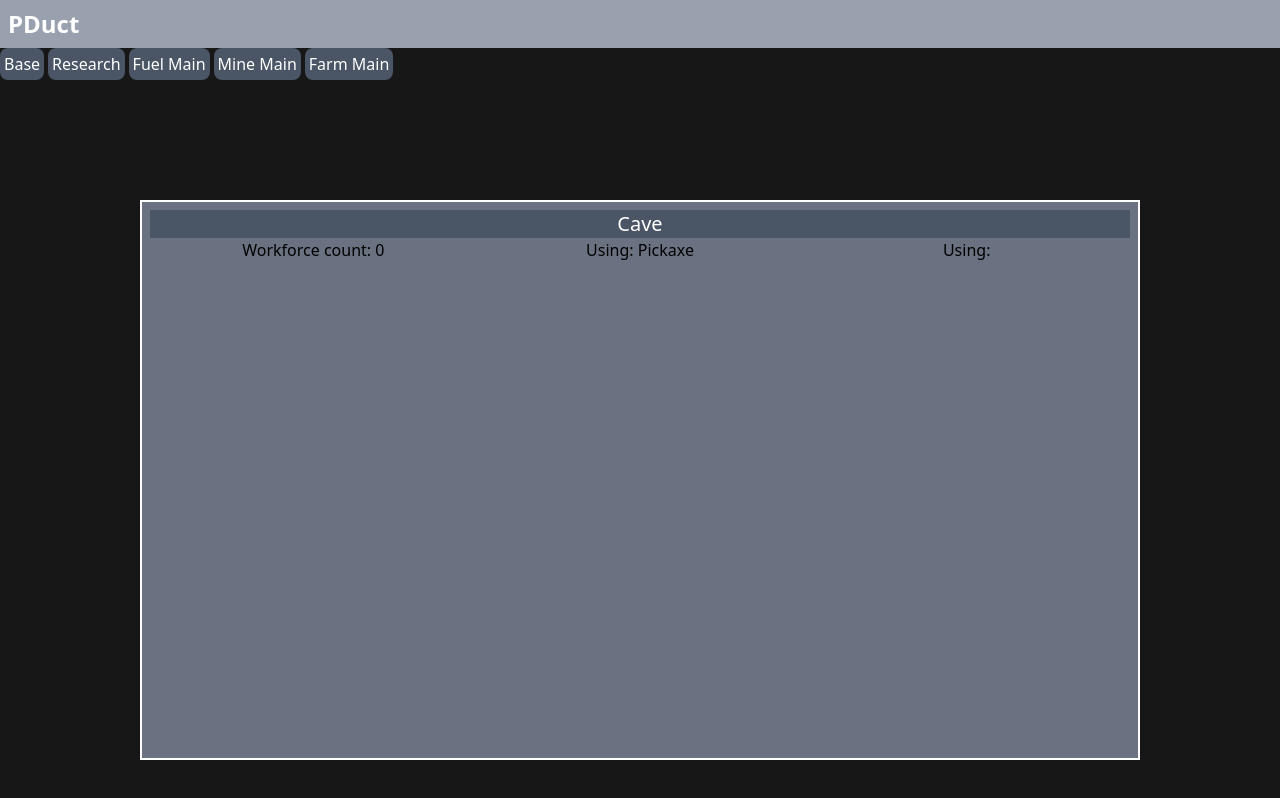
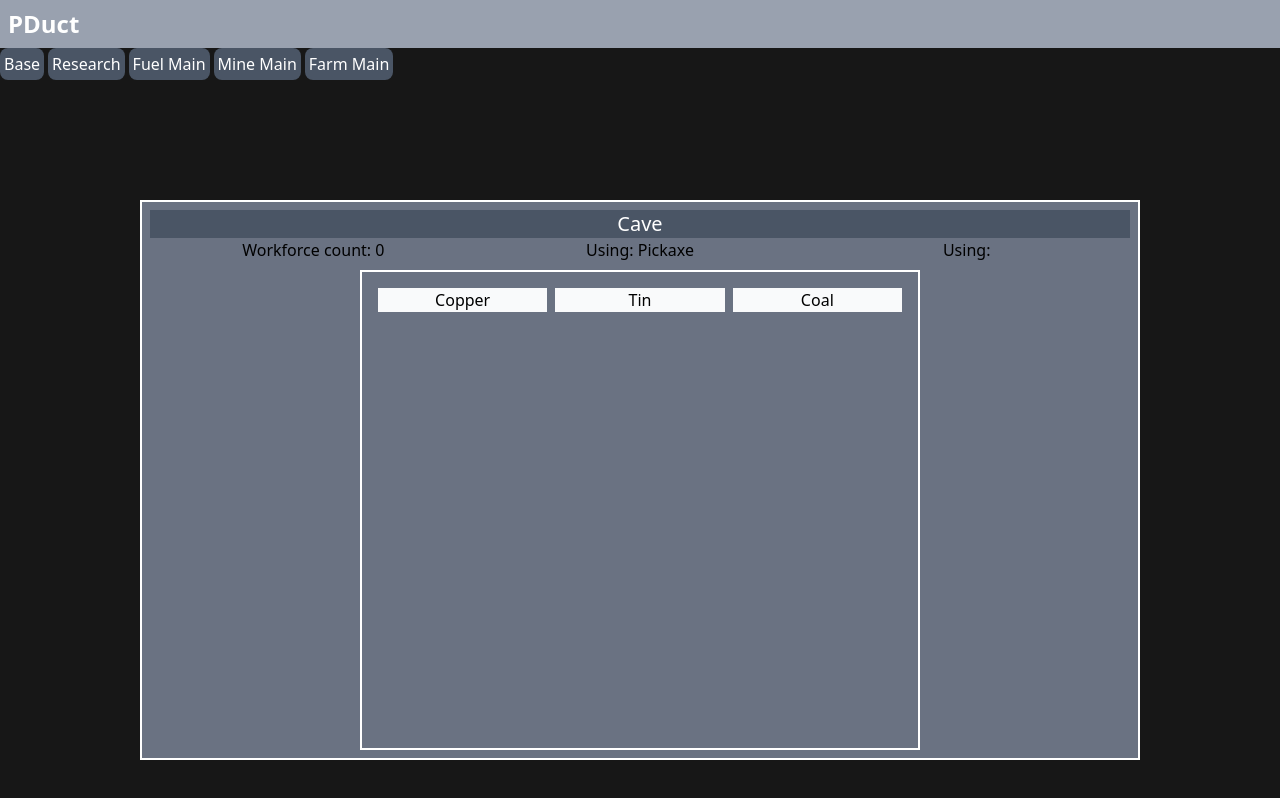
Before and after one commit to KeremVona/PDuct, a React (Vite) app in the folder client/: page /game in a window 1280 px wide. Both pictures are taken after a click on the button "Mine Main". Shown: the top 798 px of the page. Built offline with nearby package versions, Linux system fonts and the light colour scheme; the HTML template or start-up script is replaced by a standard one.

Commit message:
ore mining state work

```diff
--- a/client/src/components/mine/MineMain.tsx
+++ b/client/src/components/mine/MineMain.tsx
@@ -23,6 +23,15 @@ const MineMain = () => {
           <label>Using:</label>
         </div>
       </div>
+      <div className="items-center justify-center flex">
+        <div className="border-white border-2 border-solid p-4 h-120 w-140">
+          <div className="grid grid-cols-3 gap-2">
+            <div className="bg-gray-50 text-center">Copper</div>
+            <div className="bg-gray-50 text-center">Tin</div>
+            <div className="bg-gray-50 text-center">Coal</div>
+          </div>
+        </div>
+      </div>
     </div>
   );
 };
--- /dev/null
+++ b/client/src/features/mine_main/ore/oreSlice.ts
@@ -0,0 +1,74 @@
+import { createSlice } from "@reduxjs/toolkit";
+import type { PayloadAction } from "@reduxjs/toolkit";
+
+export interface Ore {
+  id: number;
+  title: string;
+  description: string;
+  mineSpeed: number;
+  mineProgress: number;
+  isBeingMined: boolean;
+  count: number;
+}
+
+interface OreState {
+  items: Ore[];
+}
+
+const initialState: OreState = {
+  items: [
+    {
+      id: 0,
+      title: "Copper",
+      description: "Soft and common. Good for basic wiring or basic tools.",
+      mineSpeed: 1,
+      mineProgress: 0,
+      isBeingMined: false,
+      count: 0,
+    },
+    {
+      id: 1,
+      title: "Tin",
+      description: "You can use it to make bronze",
+      mineSpeed: 1,
+      mineProgress: 0,
+      isBeingMined: false,
+      count: 0,
+    },
+    {
+      id: 2,
+      title: "Coal",
+      description:
+        "A good fuel source. Coal is more efficient than wood for keeping the base warm or powering a furnace.",
+      mineSpeed: 1,
+      mineProgress: 0,
+      isBeingMined: false,
+      count: 0,
+    },
+  ],
+};
+
+export const oreSlice = createSlice({
+  name: "ores",
+  initialState,
+  reducers: {
+    incrementOreCount: (state, action: PayloadAction<number>) => {
+      const item = state.items.find((i) => i.id === action.payload);
+      if (item) {
+        item.count++;
+      }
+    },
+    mineTick: (state) => {
+      state.items.forEach((item) => {
+        if (item.isBeingMined) {
+          item.mineProgress += 1;
+
+          // if (item.mineProgress >= 100) {
+          //   item.mineProgress = 100;
+          //   item.isBeingMined = false;
+          // }
+        }
+      });
+    },
+  },
+});
```
